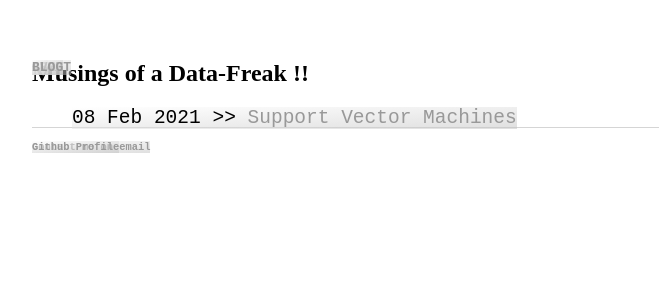
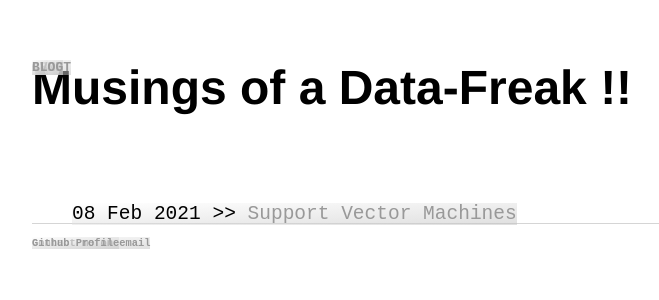
Before and after one commit to ssd0247/ssd0247.github.io, a Jekyll site: the page built from blog/index.html, in a window 1280 px wide. Shown: the top 300 px of the page, without its empty margins (160-819 px from the left). Built offline with Jekyll 4.4.1, drawn with Linux system fonts in a browser that asks for light colours.

Commit message:
Update index.html

```diff
--- a/blog/index.html
+++ b/blog/index.html
@@ -5,9 +5,13 @@ mainStyle: ../css/main.css
 style: ../css/blog.css
 ---
 
- <h2>{{page.title}}</h2>
+<div class="blurb">
+ <h1>{{page.title}}</h1>
+ <br>
+ <br>
  <ul class="posts">
   {% for post in site.posts %}
   <li><span> {{ post.date | date_to_string }} </span> >> <a href="{{post.url}}" title="{{post.title}}"> {{post.title}} </a></li>
   {% endfor %}
  </ul>
+</div>
```
